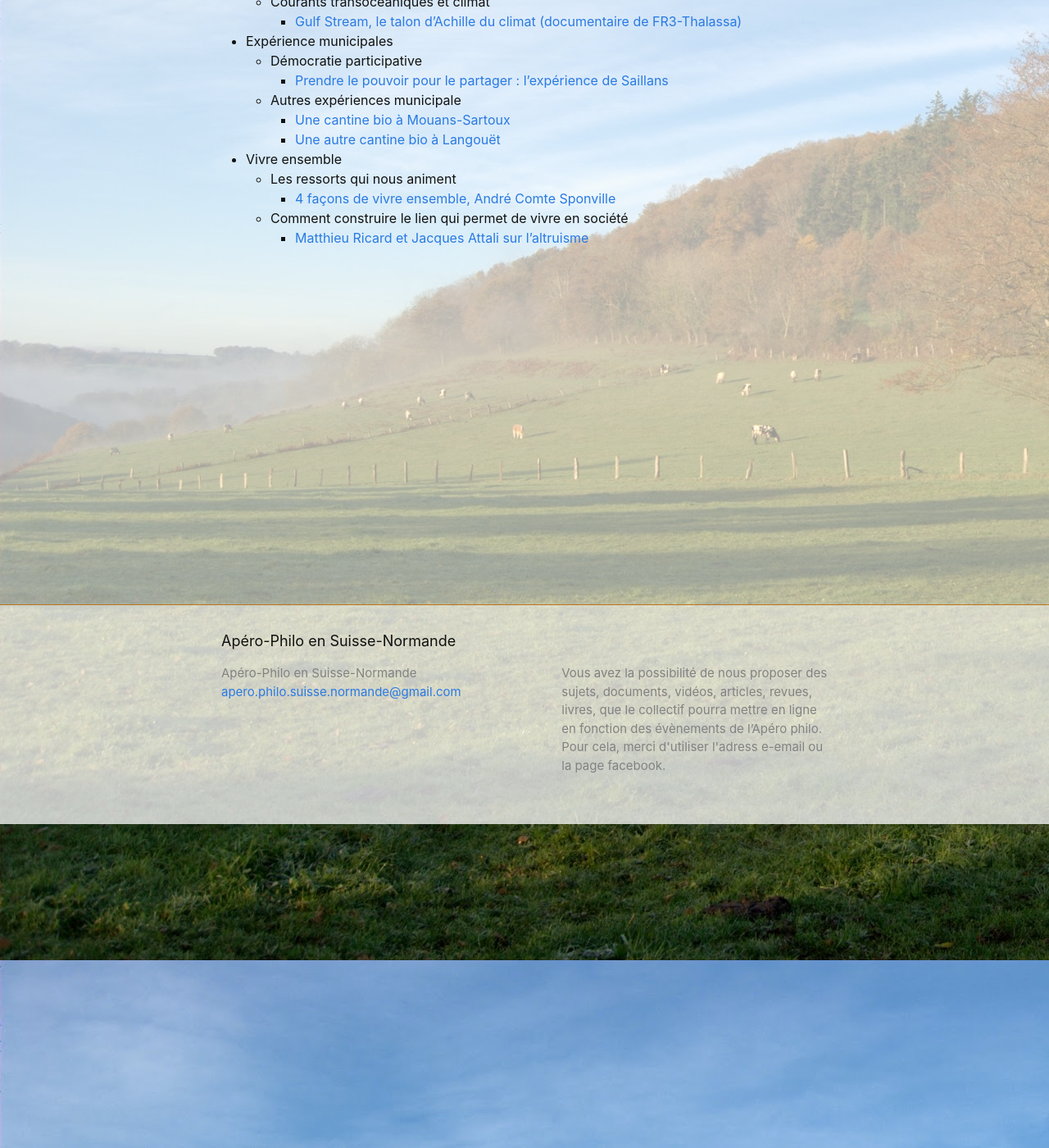
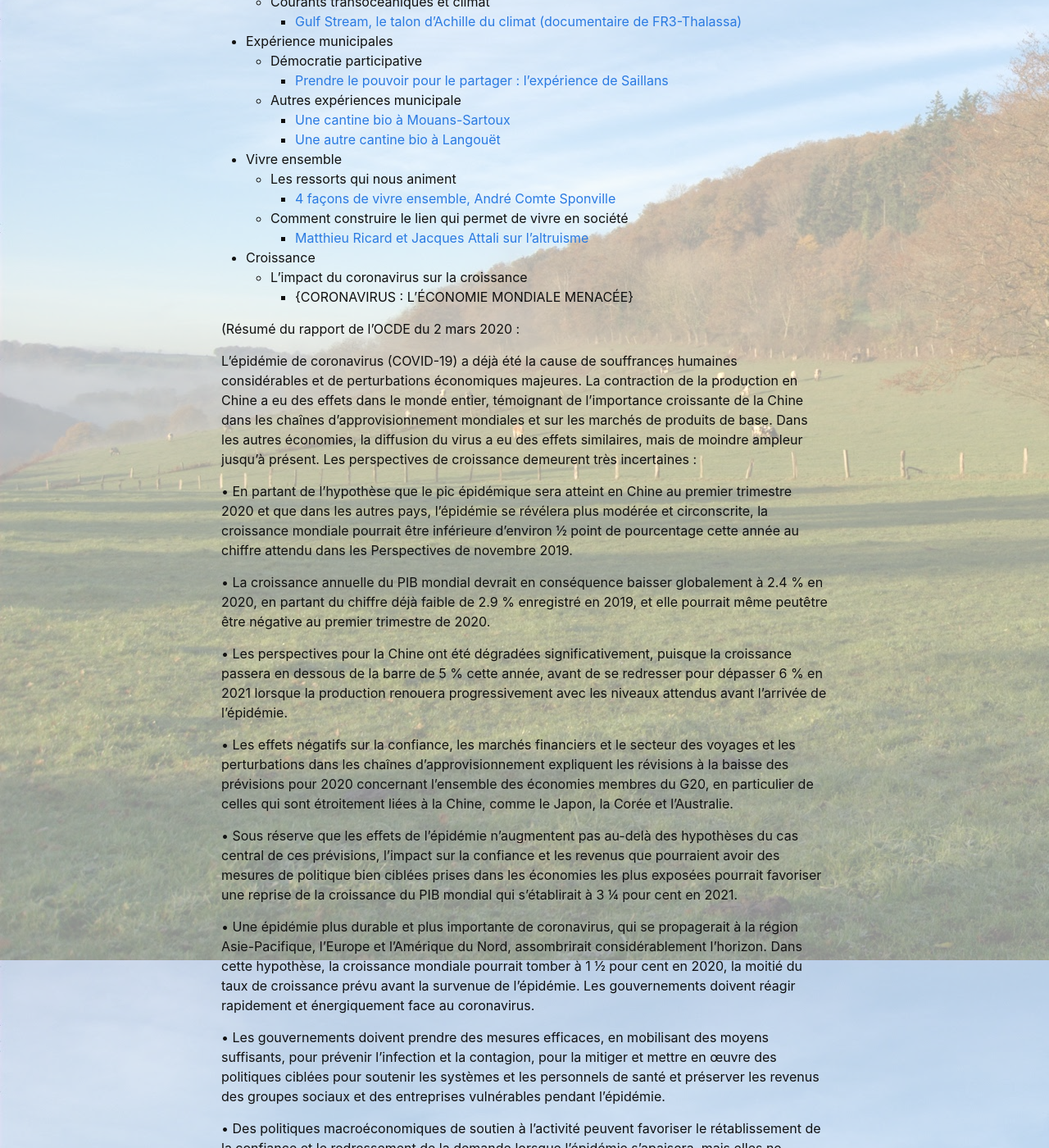
Before and after one commit to aperophilo/apero-philo-suisse-normande.github.io, a Jekyll site: the page built from pages/02-theme.markdown, in a window 1280 px wide and 1400 px high, scrolled down 395 px. Shown: the whole window at 82% size. Built offline with Jekyll 4.4.1, drawn with Linux system fonts in a browser that asks for light colours; some of the changed text lies outside the part shown.

Commit message:
Update 02-theme.markdown

```diff
--- a/pages/02-theme.markdown
+++ b/pages/02-theme.markdown
@@ -28,3 +28,30 @@ permalink: /theme/
     - [4 façons de vivre ensemble, André Comte Sponville](https://www.youtube.com/watch?v=1Tdl89vfdV0)
   - Comment construire le lien qui permet de vivre en société
     - [Matthieu Ricard et Jacques Attali sur l'altruisme](https://www.youtube.com/watch?v=cmMcNIVMkZU)
+
+- Croissance
+  - L'impact du coronavirus sur la croissance
+    - {CORONAVIRUS : L'ÉCONOMIE MONDIALE MENACÉE}
+
+(Résumé du rapport de l’OCDE du 2 mars 2020 :
+
+L’épidémie de coronavirus (COVID-19) a déjà été la cause de souffrances humaines considérables et de perturbations économiques majeures. La contraction de la production en Chine a eu des effets dans le monde entier, témoignant de l’importance croissante de la Chine dans les chaînes d’approvisionnement mondiales et sur les marchés de produits de base.
+Dans les autres économies, la diffusion du virus a eu des effets similaires, mais de moindre ampleur jusqu’à présent. Les perspectives de croissance demeurent très incertaines :
+
+• En partant de l’hypothèse que le pic épidémique sera atteint en Chine au premier trimestre 2020 et que dans les autres pays, l’épidémie se révélera plus modérée et circonscrite, la croissance mondiale pourrait être inférieure d’environ ½ point de pourcentage cette année au chiffre attendu dans les Perspectives de novembre 2019.
+
+• La croissance annuelle du PIB mondial devrait en conséquence baisser globalement à 2.4 % en 2020, en partant du chiffre déjà faible de 2.9 % enregistré en 2019, et elle pourrait même peutêtre être négative au premier trimestre de 2020.
+
+• Les perspectives pour la Chine ont été dégradées significativement, puisque la croissance passera en dessous de la barre de 5 % cette année, avant de se redresser pour dépasser 6 % en 2021 lorsque la production renouera progressivement avec les niveaux attendus avant l’arrivée de l’épidémie.
+
+• Les effets négatifs sur la confiance, les marchés financiers et le secteur des voyages et les perturbations dans les chaînes d’approvisionnement expliquent les révisions à la baisse des prévisions pour 2020 concernant l’ensemble des économies membres du G20, en particulier de celles qui sont étroitement liées à la Chine, comme le Japon, la Corée et l’Australie.
+
+• Sous réserve que les effets de l’épidémie n’augmentent pas au-delà des hypothèses du cas central de ces prévisions, l’impact sur la confiance et les revenus que pourraient avoir des mesures de politique bien ciblées prises dans les économies les plus exposées pourrait favoriser une reprise de la croissance du PIB mondial qui s’établirait à 3 ¼ pour cent en 2021.
+
+• Une épidémie plus durable et plus importante de coronavirus, qui se propagerait à la région Asie-Pacifique, l’Europe et l’Amérique du Nord, assombrirait considérablement l’horizon. Dans cette hypothèse, la croissance mondiale pourrait tomber à 1 ½ pour cent en 2020, la moitié du taux de croissance prévu avant la survenue de l’épidémie. Les gouvernements doivent réagir rapidement et énergiquement face au coronavirus.
+
+• Les gouvernements doivent prendre des mesures efficaces, en mobilisant des moyens suffisants, pour prévenir l’infection et la contagion, pour la mitiger et mettre en œuvre des politiques ciblées pour soutenir les systèmes et les personnels de santé et préserver les revenus des groupes sociaux et des entreprises vulnérables pendant l’épidémie.
+
+• Des politiques macroéconomiques de soutien à l’activité peuvent favoriser le rétablissement de la confiance et le redressement de la demande lorsque l’épidémie s’apaisera, mais elles ne peuvent compenser les perturbations immédiates résultant des fermetures forcées d’entreprises et des restrictions aux déplacements.
+
+• Si les risques baissiers se matérialisent et si la croissance doit être beaucoup plus faible pendant une période prolongée, une action coordonnée des gouvernements du G20 et au-delà serait le moyen le plus efficace de restaurer la confiance, en assurant la mise en place de politiques de santé, de mesures de confinement et d’atténuation efficaces, en apportant un soutien aux économies à faible revenu, et en envoyant de manière concertée, un engagement à accroître les dépenses publiques nécessaires.)
```
